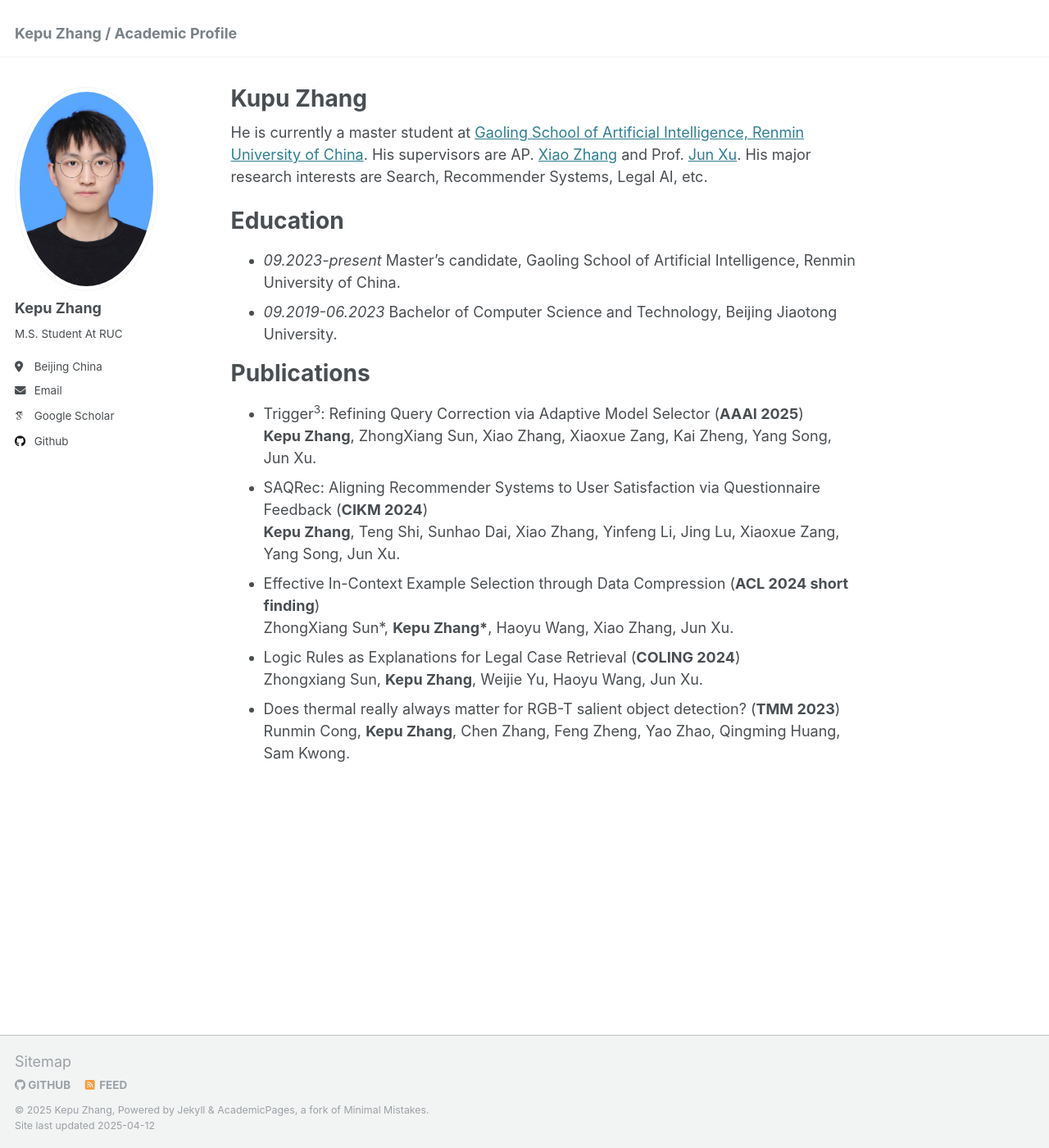
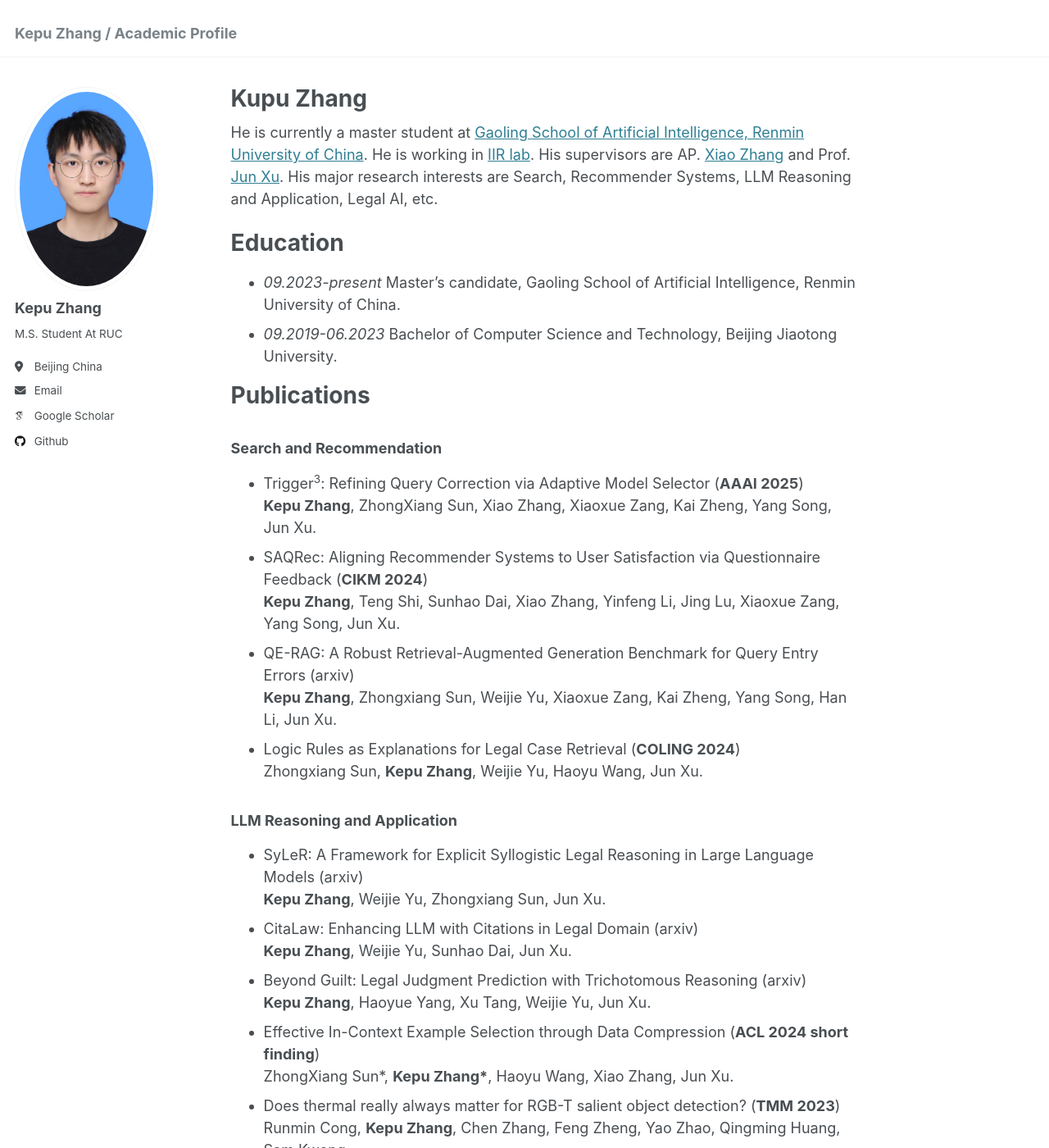
Before and after one commit to ke-01/ke-01.github.io, a Jekyll site: the page built from _pages/about.md, in a window 1280 px wide and 1400 px high. Shown: the whole window at 82% size. Built offline with Jekyll 4.4.1, drawn with Linux system fonts in a browser that asks for light colours; some web fonts are replaced.

Commit message:
Update about.md

```diff
--- a/_pages/about.md
+++ b/_pages/about.md
@@ -7,7 +7,7 @@ redirect_from:
   - /about.html
 ---
 
-He is currently a master student at [Gaoling School of Artificial Intelligence, Renmin University of China](http://ai.ruc.edu.cn/english/index.htm). His supervisors are AP. [Xiao Zhang](https://scholar.google.com/citations?user=5FZ6wbAAAAAJ&hl=zh-CN&oi=ao) and Prof. [Jun Xu](https://scholar.google.com/citations?user=su14mcEAAAAJ). His major research interests are Search, Recommender Systems, Legal AI, etc.
+He is currently a master student at [Gaoling School of Artificial Intelligence, Renmin University of China](http://ai.ruc.edu.cn/english/index.htm). He is working in [IIR lab](https://ruc-iir-lab.github.io/). His supervisors are AP. [Xiao Zhang](https://scholar.google.com/citations?user=5FZ6wbAAAAAJ&hl=zh-CN&oi=ao) and Prof. [Jun Xu](https://scholar.google.com/citations?user=su14mcEAAAAJ). His major research interests are Search, Recommender Systems, LLM Reasoning and Application, Legal AI, etc.
 
 Education
 ======
@@ -17,13 +17,24 @@ Education
 
 Publications
 ============
+### Search and Recommendation
 * Trigger<sup>3</sup>: Refining Query Correction via Adaptive Model Selector (**AAAI 2025**)
   **Kepu Zhang**, ZhongXiang Sun, Xiao Zhang, Xiaoxue Zang, Kai Zheng, Yang Song, Jun Xu.
 * SAQRec: Aligning Recommender Systems to User Satisfaction via Questionnaire Feedback (**CIKM 2024**)
   **Kepu Zhang**, Teng Shi, Sunhao Dai, Xiao Zhang, Yinfeng Li, Jing Lu, Xiaoxue Zang, Yang Song, Jun Xu.
+* QE-RAG: A Robust Retrieval-Augmented Generation Benchmark for Query Entry Errors (arxiv)
+  **Kepu Zhang**, Zhongxiang Sun, Weijie Yu, Xiaoxue Zang, Kai Zheng, Yang Song, Han Li, Jun Xu.
+* Logic Rules as Explanations for Legal Case Retrieval (**COLING 2024**)
+  Zhongxiang Sun, **Kepu Zhang**, Weijie Yu, Haoyu Wang, Jun Xu.
+
+### LLM Reasoning and Application
+* SyLeR: A Framework for Explicit Syllogistic Legal Reasoning in Large Language Models (arxiv)
+  **Kepu Zhang**, Weijie Yu, Zhongxiang Sun, Jun Xu.
+* CitaLaw: Enhancing LLM with Citations in Legal Domain (arxiv)
+  **Kepu Zhang**, Weijie Yu, Sunhao Dai, Jun Xu.
+* Beyond Guilt: Legal Judgment Prediction with Trichotomous Reasoning (arxiv)
+  **Kepu Zhang**, Haoyue Yang, Xu Tang, Weijie Yu, Jun Xu.
 * Effective In-Context Example Selection through Data Compression (**ACL 2024 short finding**)
   ZhongXiang Sun*, **Kepu Zhang\***, Haoyu Wang, Xiao Zhang, Jun Xu.
-* Logic Rules as Explanations for Legal Case Retrieval (**COLING 2024**)
-  Zhongxiang Sun, **Kepu Zhang**, Weijie Yu, Haoyu Wang, Jun Xu.
 * Does thermal really always matter for RGB-T salient object detection? (**TMM 2023**)
   Runmin Cong, **Kepu Zhang**, Chen Zhang, Feng Zheng, Yao Zhao, Qingming Huang, Sam Kwong.
```
